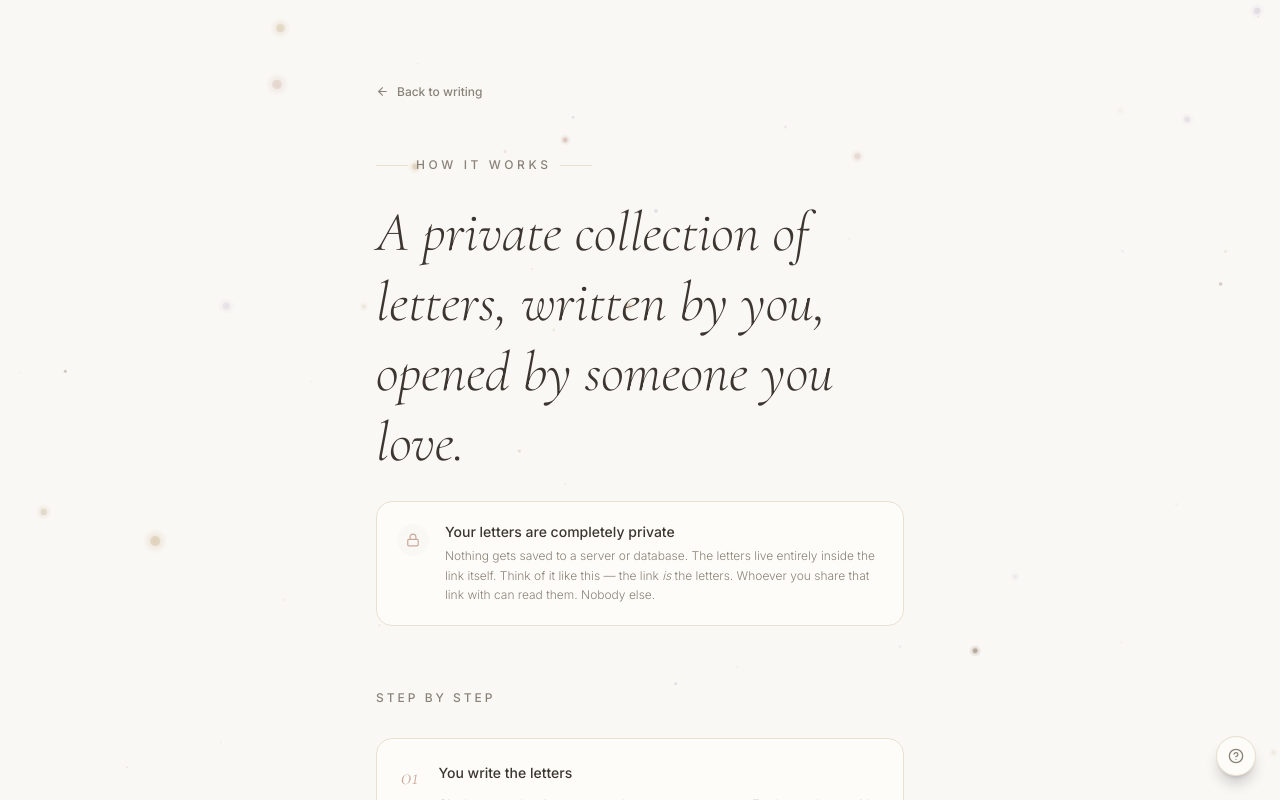
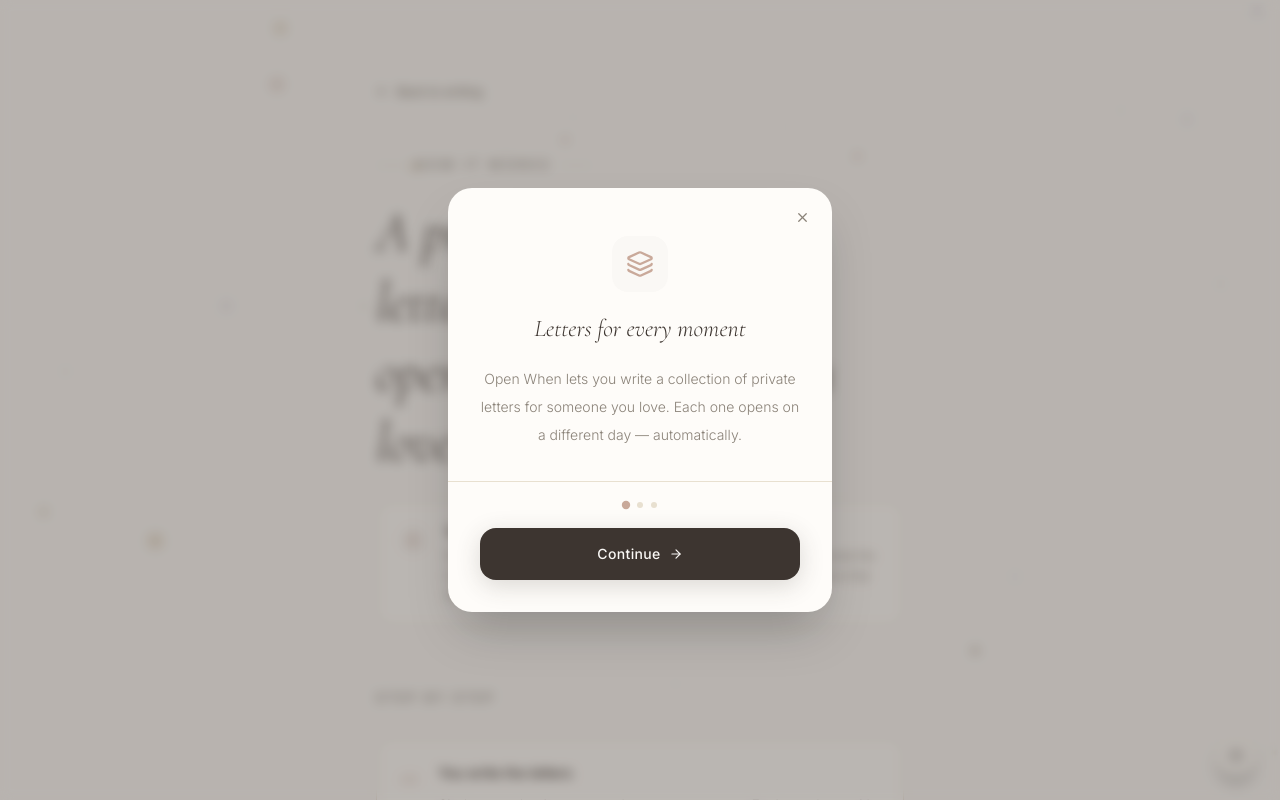
Before and after one commit to bineetNaidu/open-when, a React (Vite) app: page /how-it-works in a window 1280 px wide. Shown: the top 800 px of the page. Built offline with nearby package versions, Linux system fonts and the light colour scheme.

Commit message:
feat: add OnboardingModal — 3-screen swipeable first-visit flow

```diff
--- /dev/null
+++ b/src/components/OnboardingModal.tsx
@@ -0,0 +1,184 @@
+import { useState } from 'react'
+import { motion, AnimatePresence } from 'framer-motion'
+import { X, ArrowRight, Lock, Layers, Heart } from 'lucide-react'
+
+interface Props {
+  onDone: () => void
+}
+
+const SCREENS = [
+  {
+    icon: <Layers size={28} />,
+    title: 'Letters for every moment',
+    body: 'Open When lets you write a collection of private letters for someone you love. Each one opens on a different day — automatically.',
+    hint: null,
+  },
+  {
+    icon: <Lock size={28} />,
+    title: 'Your letters live in the link',
+    body: 'Nothing is stored on a server. Your letters are compressed into the share link itself. Only the person you send it to can read them — nobody else, not even us.',
+    hint: '💡 Think of the link as the envelope. The letters are inside it.',
+  },
+  {
+    icon: <Heart size={28} />,
+    title: 'Write. Seal. Share.',
+    body: "Write your letters, tap Seal, and send the link. They'll open one letter each day. Come back tomorrow and a new one appears — no app, no login, no magic required.",
+    hint: null,
+  },
+]
+
+export default function OnboardingModal({ onDone }: Props) {
+  const [screen, setScreen] = useState(0)
+  const [direction, setDirection] = useState(1)
+
+  function next() {
+    if (screen < SCREENS.length - 1) {
+      setDirection(1)
+      setScreen(s => s + 1)
+    } else {
+      onDone()
+    }
+  }
+
+  function goTo(i: number) {
+    setDirection(i > screen ? 1 : -1)
+    setScreen(i)
+  }
+
+  const current = SCREENS[screen]
+  const isLast = screen === SCREENS.length - 1
+
+  return (
+    <motion.div
+      initial={{ opacity: 0 }}
+      animate={{ opacity: 1 }}
+      exit={{ opacity: 0 }}
+      className="fixed inset-0 z-50 flex items-center justify-center px-6"
+      style={{ backgroundColor: 'rgba(61,53,48,0.35)', backdropFilter: 'blur(6px)' }}
+    >
+      <motion.div
+        initial={{ opacity: 0, y: 32, scale: 0.96 }}
+        animate={{ opacity: 1, y: 0, scale: 1 }}
+        exit={{ opacity: 0, y: 16, scale: 0.97 }}
+        transition={{ duration: 0.45, ease: [0.25, 0.46, 0.45, 0.94] }}
+        className="relative w-full max-w-sm rounded-3xl shadow-2xl overflow-hidden"
+        style={{ backgroundColor: 'var(--warm-white)' }}
+      >
+        {/* Skip */}
+        <button
+          onClick={onDone}
+          className="absolute top-4 right-4 z-10 p-1.5 rounded-full"
+          style={{ color: 'var(--warm-gray)' }}
+          aria-label="Skip"
+        >
+          <X size={15} />
+        </button>
+
+        {/* Screen content */}
+        <div className="px-8 pt-12 pb-8 min-h-64">
+          <AnimatePresence mode="wait" custom={direction}>
+            <motion.div
+              key={screen}
+              custom={direction}
+              initial={{ opacity: 0, x: direction * 40 }}
+              animate={{ opacity: 1, x: 0 }}
+              exit={{ opacity: 0, x: direction * -40 }}
+              transition={{ duration: 0.35, ease: [0.25, 0.46, 0.45, 0.94] }}
+              className="flex flex-col items-center text-center gap-5"
+            >
+              {/* Icon */}
+              <div
+                className="w-14 h-14 rounded-2xl flex items-center justify-center"
+                style={{ backgroundColor: 'var(--cream)', color: 'var(--dusty-rose)' }}
+              >
+                {current.icon}
+              </div>
+
+              {/* Title */}
+              <h2
+                className="font-serif text-2xl font-light italic leading-snug"
+                style={{ color: 'var(--deep-warm)' }}
+              >
+                {current.title}
+              </h2>
+
+              {/* Body */}
+              <p
+                className="text-sm leading-7 font-light"
+                style={{ color: 'var(--warm-gray)' }}
+              >
+                {current.body}
+              </p>
+
+              {/* Hint */}
+              {current.hint && (
+                <motion.div
+                  initial={{ opacity: 0, y: 6 }}
+                  animate={{ opacity: 1, y: 0 }}
+                  transition={{ delay: 0.3 }}
+                  className="w-full px-4 py-3 rounded-xl text-xs leading-relaxed font-light text-center"
+                  style={{
+                    backgroundColor: 'var(--cream)',
+                    color: 'var(--warm-gray)',
+                    border: '1px solid var(--beige)',
+                  }}
+                >
+                  {current.hint}
+                </motion.div>
+              )}
+            </motion.div>
+          </AnimatePresence>
+        </div>
+
+        {/* Footer */}
+        <div
+          className="px-8 pb-8 flex flex-col items-center gap-5"
+          style={{ borderTop: '1px solid var(--beige)' }}
+        >
+          {/* Dot indicators */}
+          <div className="flex items-center gap-2 pt-5">
+            {SCREENS.map((_, i) => (
+              <motion.button
+                key={i}
+                onClick={() => goTo(i)}
+                animate={{
+                  scale: i === screen ? 1.4 : 1,
+                  backgroundColor:
+                    i === screen ? 'var(--dusty-rose)' : 'var(--beige)',
+                }}
+                transition={{ duration: 0.2 }}
+                className="w-1.5 h-1.5 rounded-full"
+                aria-label={`Go to screen ${i + 1}`}
+              />
+            ))}
+          </div>
+
+          {/* CTA */}
+          <motion.button
+            onClick={next}
+            whileHover={{ scale: 1.03, y: -1 }}
+            whileTap={{ scale: 0.97 }}
+            className="w-full flex items-center justify-center gap-2 py-4 rounded-2xl text-sm font-medium tracking-wide"
+            style={{
+              backgroundColor: 'var(--deep-warm)',
+              color: 'var(--cream)',
+              boxShadow: '0 6px 24px rgba(61,53,48,0.18)',
+            }}
+          >
+            {isLast ? (
+              <>
+                <Heart size={14} fill="currentColor" />
+                Got it — let's write
+              </>
+            ) : (
+              <>
+                Continue
+                <ArrowRight size={14} />
+              </>
+            )}
+          </motion.button>
+        </div>
+      </motion.div>
+    </motion.div>
+  )
+}
--- a/src/pages/CreatePage.tsx
+++ b/src/pages/CreatePage.tsx
@@ -6,6 +6,7 @@ import SealAnimation from '../components/animations/SealAnimation'
 import { generateId } from '../utils/id'
 import { buildShareUrl } from '../utils/url'
 import type { Letter } from '../types'
+import { useInlineTip } from '../hooks/useInlineTip'
 
 const SUGGESTIONS = [
     "Open when you miss me…",
@@ -28,6 +29,34 @@ interface CardProps {
     onDelete: (id: string) => void
     onClick: () => void
 }
+
+function InlineTip({ message, visible }: { message: string; visible: boolean }) {
+    return (
+      <AnimatePresence>
+        {visible && (
+          <motion.div
+            initial={{ opacity: 0, y: -6, height: 0 }}
+            animate={{ opacity: 1, y: 0, height: 'auto' }}
+            exit={{ opacity: 0, y: -4, height: 0 }}
+            transition={{ duration: 0.35, ease: [0.25, 0.46, 0.45, 0.94] }}
+            className="overflow-hidden"
+          >
+            <div
+              className="flex items-start gap-2.5 px-4 py-3 rounded-xl text-xs leading-relaxed font-light mb-3"
+              style={{
+                backgroundColor: 'rgba(201,169,154,0.12)',
+                border: '1px solid rgba(201,169,154,0.3)',
+                color: 'var(--warm-gray)',
+              }}
+            >
+              <span style={{ color: 'var(--dusty-rose)' }}>✦</span>
+              {message}
+            </div>
+          </motion.div>
+        )}
+      </AnimatePresence>
+    )
+  }
 
 function LetterCard({ letter, index, isActive, onChange, onDelete, onClick }: CardProps) {
     return (
@@ -211,6 +240,9 @@ export default function CreatePage() {
     const filledLetters = letters.filter(l => l.title || l.message)
     const isEmpty = filledLetters.length === 0
 
+    const showNameTip = useInlineTip(senderName.length > 0, 1200)
+    const showLetterTip = useInlineTip(letters.length >= 2, 600)
+
     return (
         <div className="relative min-h-screen" style={{ backgroundColor: 'var(--cream)' }}>
             <FloatingParticles />
@@ -289,12 +321,16 @@ export default function CreatePage() {
                         value={senderName}
                         onChange={e => setSenderName(e.target.value)}
                         placeholder="Your name…"
-                        className="w-full rounded-2xl border px-5 py-4 bg-transparent outline-none text-sm font-light transition-all"
+                        className="w-full rounded-2xl border px-5 py-4 bg-transparent outline-none text-sm font-light transition-all mb-3"
                         style={{
                             borderColor: senderName ? 'var(--dusty-rose)' : 'var(--beige)',
                             backgroundColor: 'var(--warm-white)',
                             color: 'var(--deep-warm)',
                         }}
+                    />
+                    <InlineTip
+                        visible={showNameTip}
+                        message="Your name will appear on the letter — a small thing that makes it feel real."
                     />
                 </motion.div>
 
@@ -316,6 +352,11 @@ export default function CreatePage() {
                             {activeIndex + 1} / {letters.length}
                         </span>
                     </div>
+
+                    <InlineTip
+                        visible={showLetterTip}
+                        message="Each letter opens on a different day. The more you write, the longer the gift lasts."
+                    />
 
                     {/* ── Suggestion chips ── */}
                     <div
```
